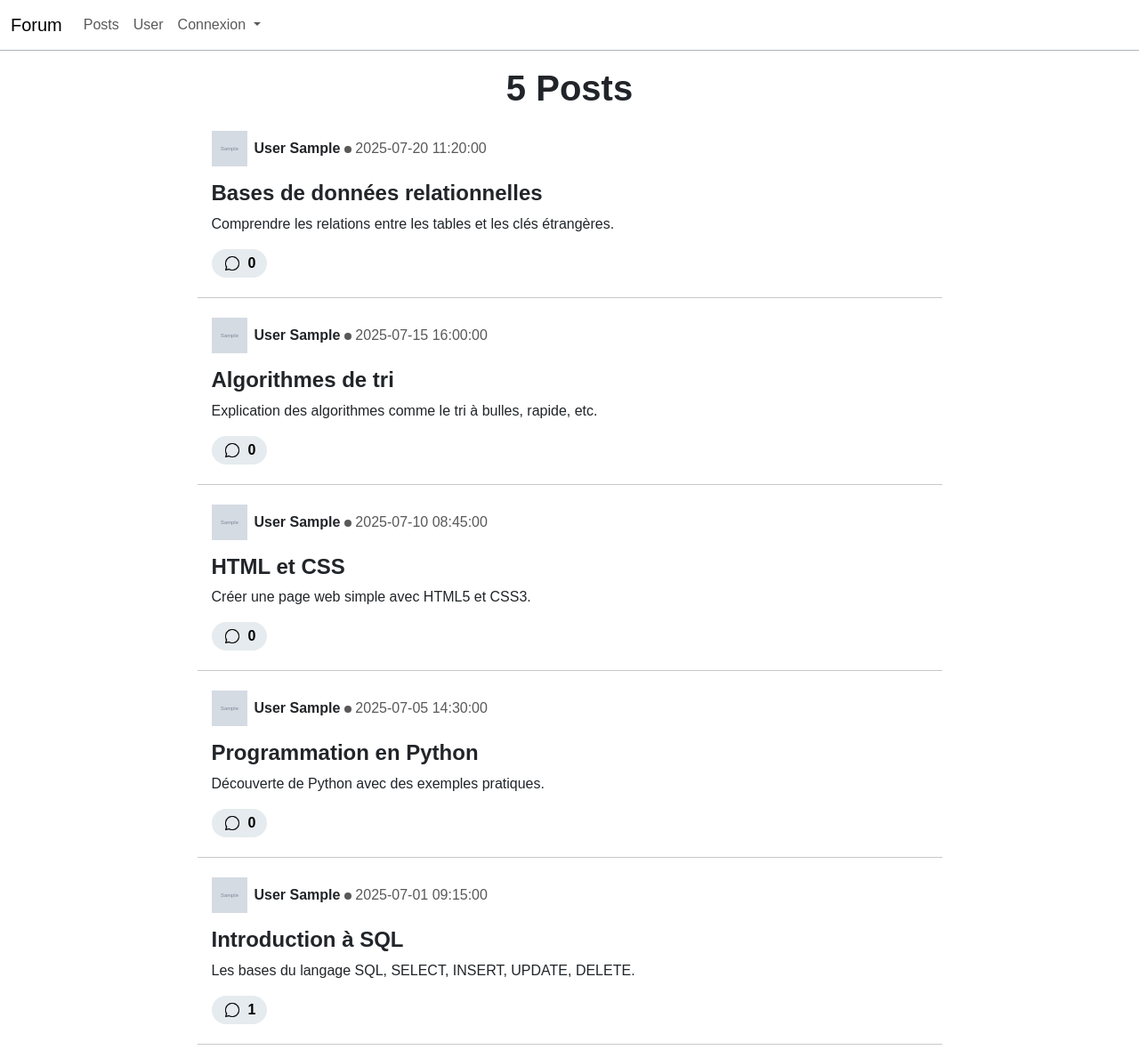
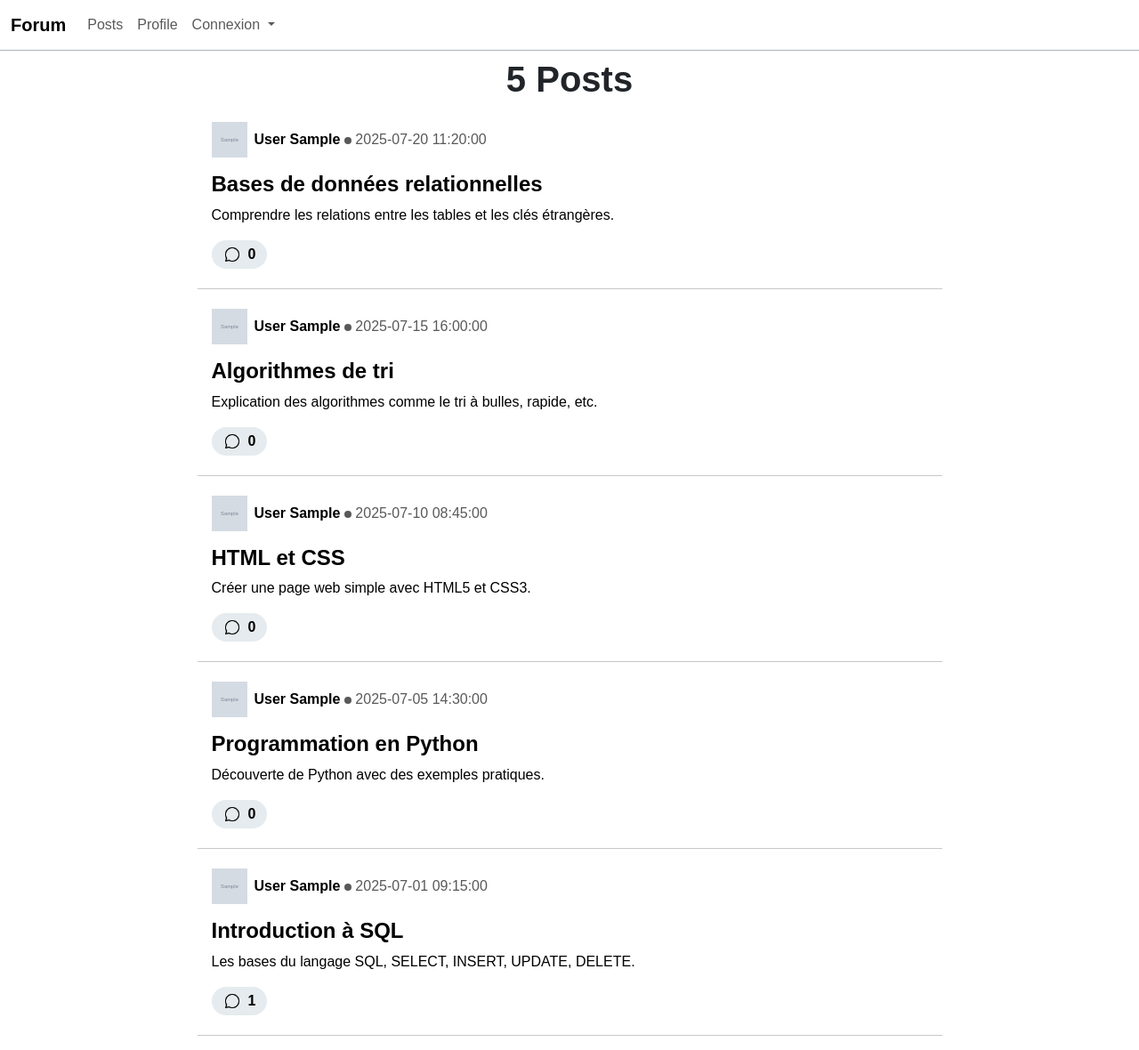
Before and after one commit to amel-sc/stage.S2.forum, a PHP site: page /pages/model.php?page=home.php in a window 1280 px wide. Shown: the whole page at 89% size. Run offline with PHP 8.4, Linux system fonts and the light colour scheme; tables that the repository leaves empty hold one stand-in row (values such as "Sample post"); grey boxes marked "Sample" are stand-in pictures; data that the repository does not hold is empty.

Commit message:
profile info

```diff
--- a/assets/css/style.css
+++ b/assets/css/style.css
@@ -118,3 +118,16 @@ button[type=submit]:hover {
 .is-link {
     pointer-events: auto;
 }
+
+/* profile */
+.img_name-div {
+    padding: 20px 10px 20px 10px;
+}
+
+.general-info {
+    padding: 15px 15px 15px 15px;
+}
+
+.info-div {
+    padding: 5px 0px 5px 10px;
+}
--- a/inc/header.php
+++ b/inc/header.php
@@ -9,7 +9,7 @@
     <nav class="navbar navbar-expand-lg fixed-top border-bottom border-dark-subtle" style="background-color: white;" data-bs-theme="light">
         <div class="container-fluid">
             <?php $link[$page_index]['value'] = "home.php"; ?>
-            <a class="navbar-brand" href="<?= navigation_link($link) ?>">Forum</a>
+            <a class="navbar-brand fw-bold" href="<?= navigation_link($link) ?>">Forum</a>
             <button class="navbar-toggler" type="button" data-bs-toggle="collapse" data-bs-target="#navbarSupportedContent" aria-controls="navbarSupportedContent" aria-expanded="false" aria-label="Toggle navigation">
                 <span class="navbar-toggler-icon"></span>
             </button>
@@ -20,7 +20,8 @@
                         <a class="nav-link" href="<?= navigation_link($link) ?>">Posts</a>
                     </li>
                     <li class="nav-item">
-                        <a class="nav-link" href="#">User</a>
+                        <?php $link[$page_index]['value'] = "profile.php"; ?>
+                        <a class="nav-link" href="<?= navigation_link($link) ?>">Profile</a>
                     </li>
                     <li class="nav-item dropdown">
                         <a class="nav-link dropdown-toggle" href="#" role="button" data-bs-toggle="dropdown" aria-expanded="false">
--- a/pages/home.php
+++ b/pages/home.php
@@ -13,12 +13,13 @@
     $subject_id_index = get_index($link, "subject_id");
 ?>
 
-<section class="d_container" style="margin-top: 75px;">
+<section class="d_container" style="margin-top: 65px;">
     <h1 class="text-center fw-bold"><?= count($subject) ?> Posts</h1>
     <?php foreach ($subject as $item) { ?>
         <!-- link to comment  -->
         <?php $link[$subject_id_index]['value'] = $item['subject_id']; ?>
         <!-- post's card -->
+        <a href="<?= navigation_link($link) ?>" class="text-decoration-none text-black">
             <div class="card card-post col-12 col-lg-9 m-auto border-0 rounded-4">
                 <div class="card-body">
                     <!-- sender info (user img, name , sended_date) -->
@@ -38,7 +39,7 @@
                         <p class="card-text"><?= $item['s_content'] ?></p>
                     </div>
                     <!-- comment number and button to comment -->
-                <div class="post-comment mt-3 d-flex justify-content-between align-items-center">
+                    <div class="post-comment mt-3 d-flex align-items-start">
                         <!-- commment number -->
                         <?php $comments_number = get_comment_by_subject($item['subject_id']); ?>
                         <a href="<?= navigation_link($link) ?>" class="d-flex align-items-center gap-2 rounded-pill comment-link">
@@ -48,6 +49,7 @@
                     </div>
                 </div>
             </div>
+        </a>
 
         <!-- separator -->
         <hr class="hr-design col-12 col-lg-9">
```
Also changed, not shown: pages/comment.php (+4 -4 lines), pages/profile.php (added, +28 -0 lines). Lines whose indentation alone changed are shown as unchanged.
